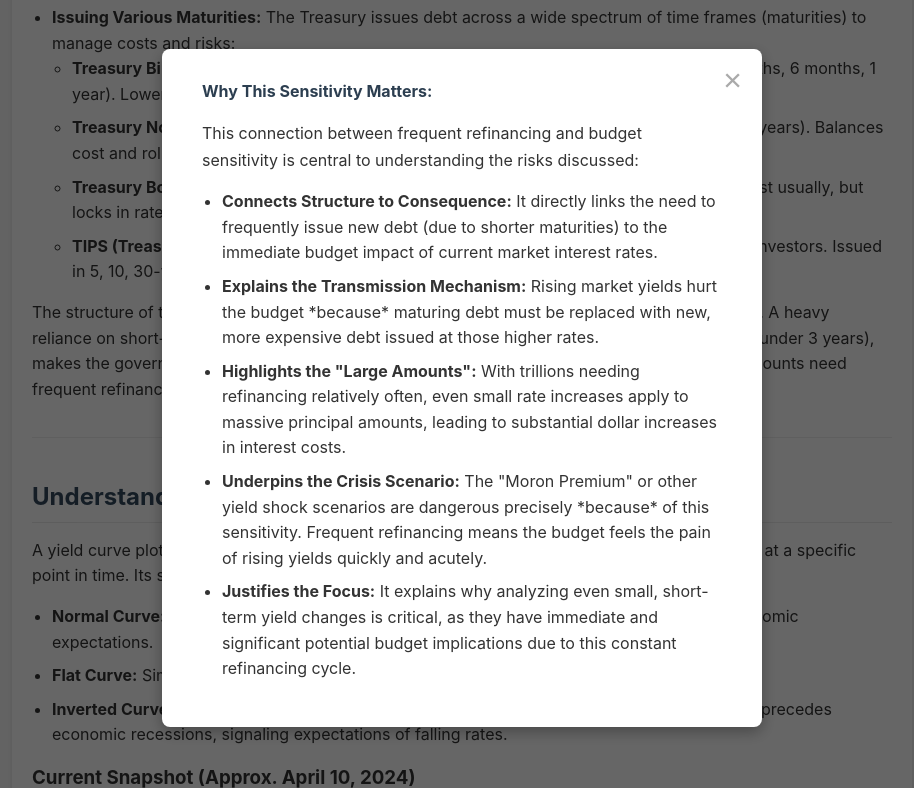
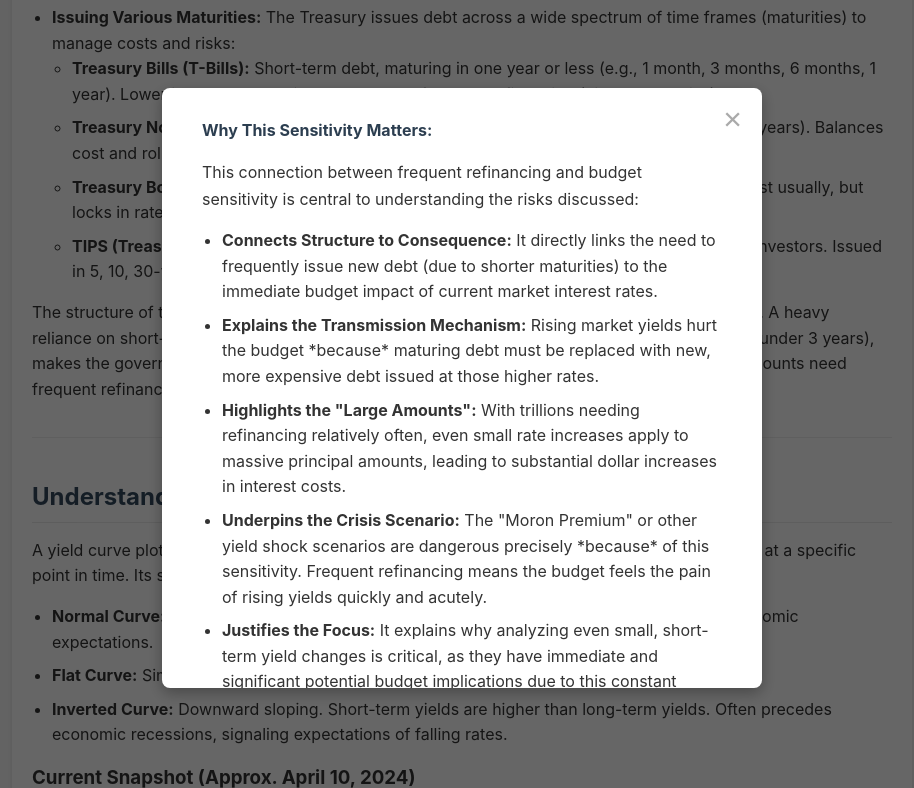
Before and after one commit to codermrrob/tradewar.report, a plain HTML site: page index.html in a window 1280 px wide. Both pictures are taken after a click on the link "(Learn More)". Shown: the part 849-1637 px from the top of the page, without its empty margins (178-1092 px from the left). Drawn offline with Linux system fonts and the light colour scheme.

Commit message:
smaller explainer

```diff
--- a/style.css
+++ b/style.css
@@ -211,7 +211,7 @@ figcaption {
     opacity: 0; /* Start transparent */
     /* NOTE: We keep opacity/transform here for the content's separate animation */
     transition: transform 0.3s ease-in-out, opacity 0.3s ease-in-out;
-    max-height: 85vh; /* Limit height to 85% of viewport height */
+    max-height: 75vh; /* Limit height to 85% of viewport height */
     overflow-y: auto; /* Enable vertical scrollbar ONLY if content exceeds max-height */
 }
 
```
